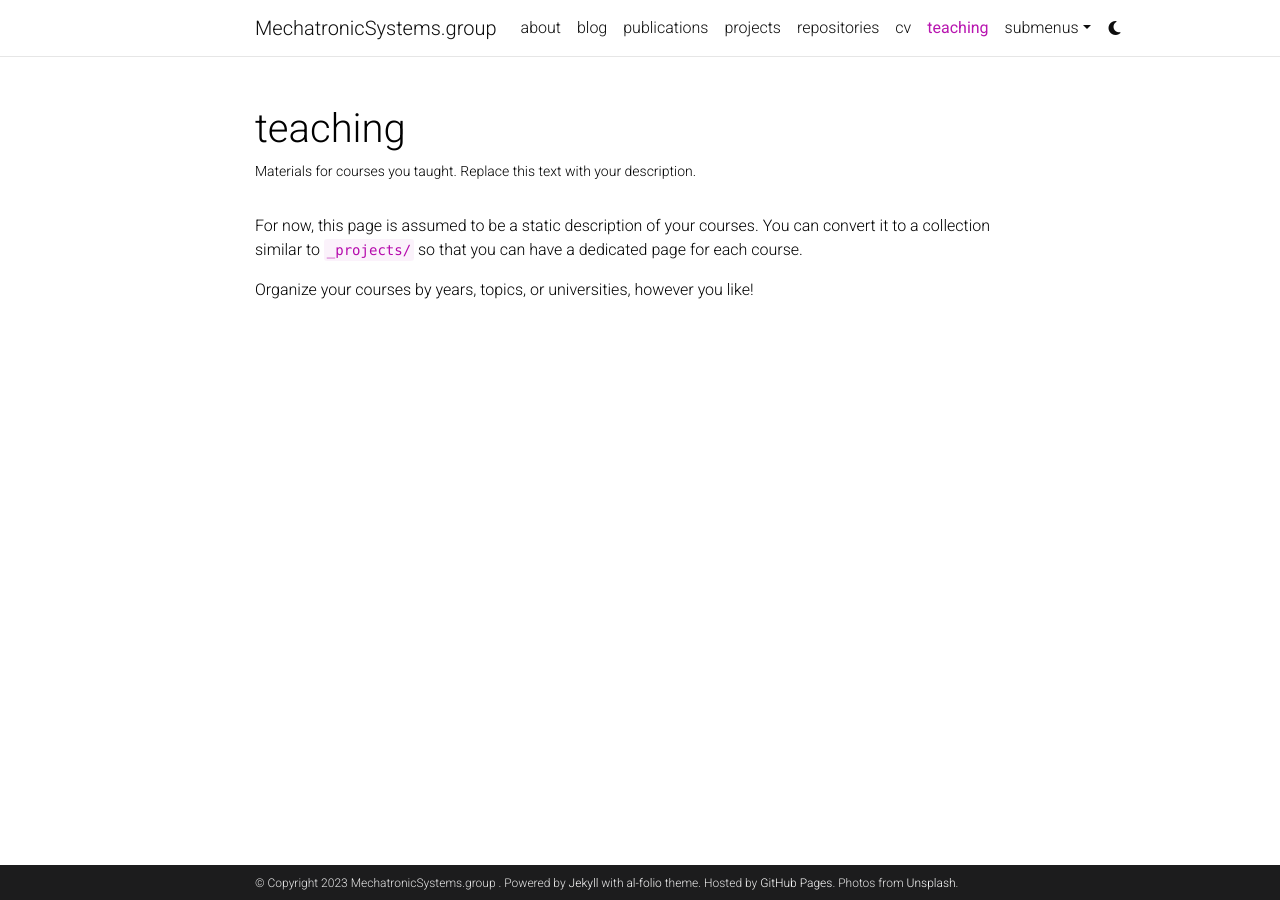
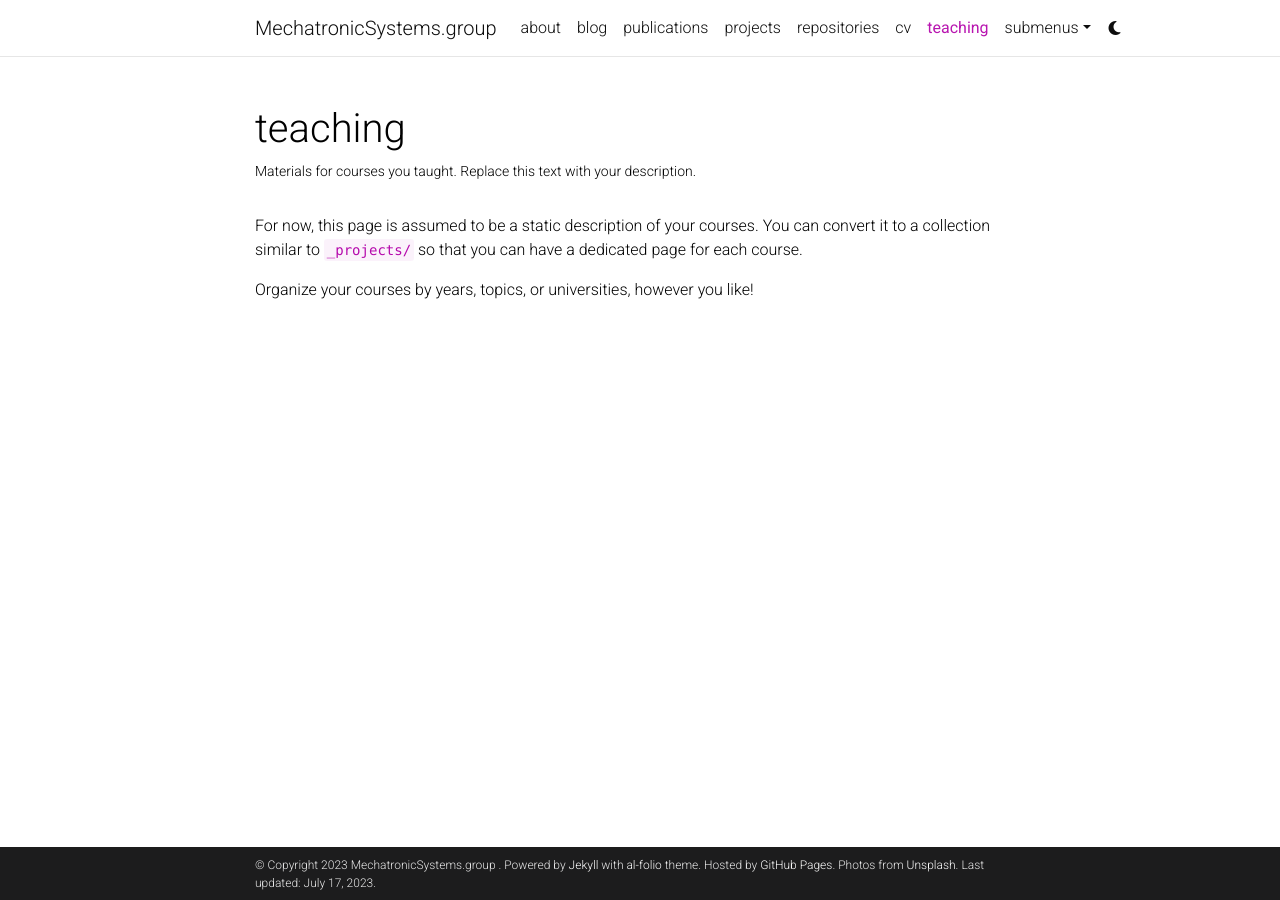
Before and after one commit to MechatronicSystems-Group/mechatronicsystems-group.github.io, a Jekyll site: the page built from _pages/teaching.md, in a window 1280 px wide. Built offline with Jekyll 4.4.1, drawn with Linux system fonts in a browser that asks for light colours; comment, search, counter and statistics services are not loaded; a style sheet for code colours, icons or effects is not loaded; some of the changed lines change nothing that is shown.

Commit message:
changed some minor config stuff

```diff
--- a/_config.yml
+++ b/_config.yml
@@ -20,7 +20,7 @@
 
 url: https://mechatronicsystems-group.github.io # the base hostname & protocol for your site
 baseurl:  # the subpath of your site, e.g. /blog/
-last_updated: false # set to true if you want to display last updated in the footer
+last_updated: true # set to true if you want to display last updated in the footer
 impressum_path:  # set to path to include impressum link in the footer, use the same path as permalink in a page, helps to conform with EU GDPR
 
 # -----------------------------------------------------------------------------
@@ -45,7 +45,7 @@
 # will use title and url fields
 # Take a look to https://github.com/jekyll/jekyll-feed for more customization
 
-rss_icon: false
+rss_icon: true
 
 # -----------------------------------------------------------------------------
 # Layout
```
